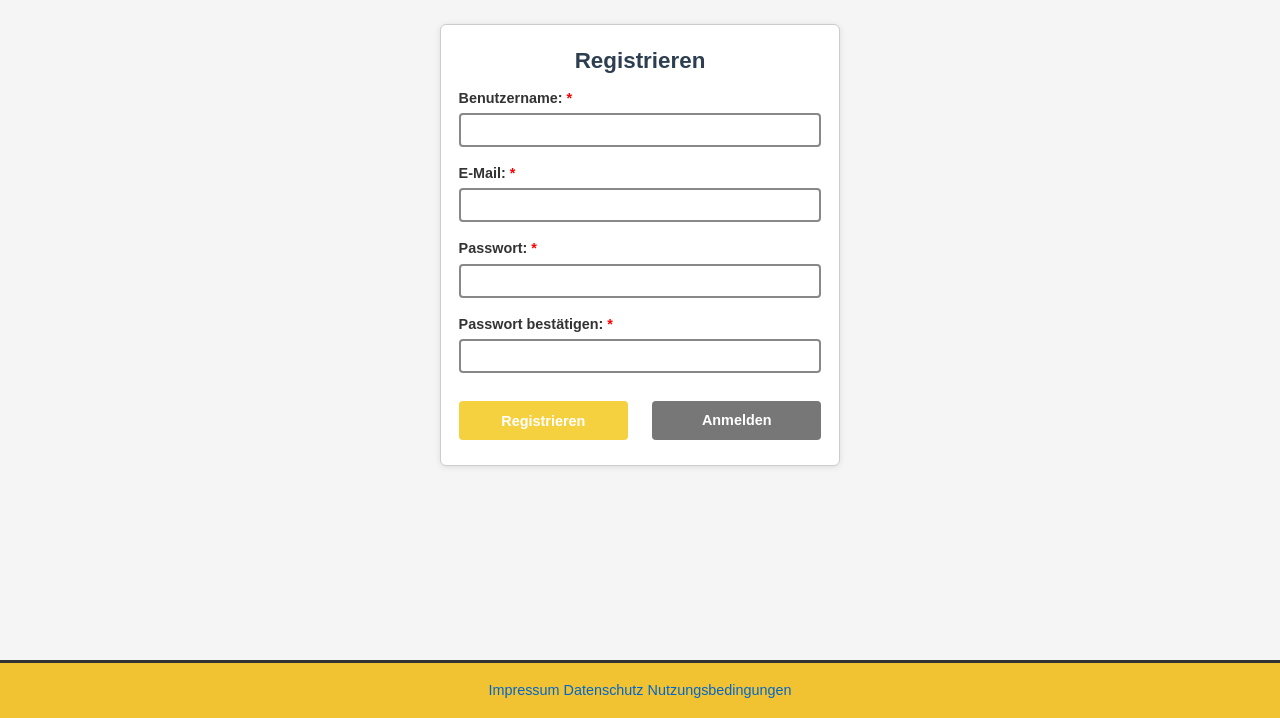
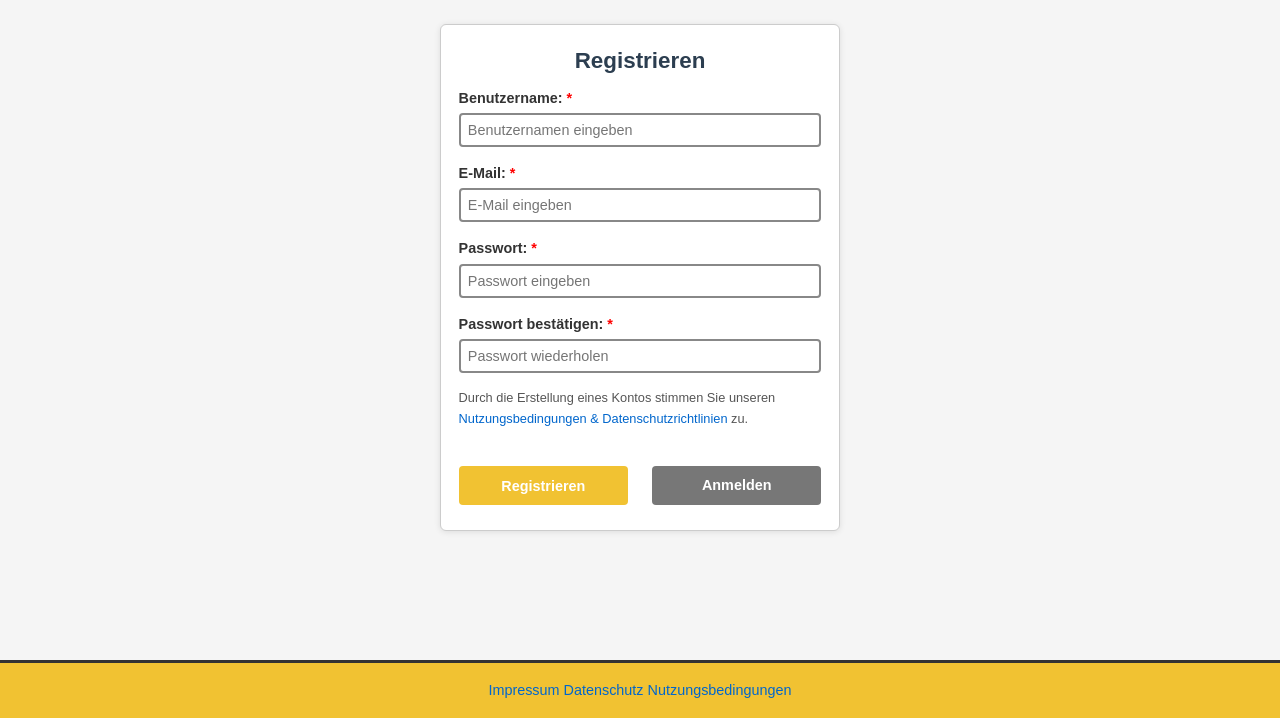
Before and after one commit to mentalri/Reiseberichte, a PHP site: page /registrierung.php in a window 1280 px wide. Shown: the part 86-804 px from the top of the page. Run offline with PHP 8.4, Linux system fonts and the light colour scheme.

Commit message:
inputs ergänzt

```diff
--- a/css/pages/formular.css
+++ b/css/pages/formular.css
@@ -87,7 +87,7 @@ input {
     font-size: 0.9rem;
     background-color: white;
     color: #333;
-    height: 34px; /* Noch kompakter */
+    height: 34px;
 }
 
 /* Buttons */
@@ -116,11 +116,11 @@ button:hover {
 }
 
 button[type="submit"] {
-    background-color: #f5d140; /* Darker golden color */
+    background-color: var(--color-footer-bg);
 }
 
 button[type="submit"]:hover {
-    background-color: #cc9900; /* Even darker for hover effect */
+    background-color: #cc9900;
 }
 /* Links in den Anmelde/Registrierungsformularen */
 form > div:last-child a {
@@ -142,6 +142,13 @@ form > div:last-child a:hover {
     text-decoration: none;
 }
 
+/* Intro-Text */
+.terms-text {
+    margin-bottom: 1rem;
+    font-size: 0.8rem;
+    color: #555;
+}
+
 /* Responsive Design */
 @media (max-width: 600px) {
     section {
--- a/registrierung.php
+++ b/registrierung.php
@@ -6,17 +6,13 @@
     <?php include_once "php/nav.php" ?>
 
     <main>
-
         <section>
             <h2>Registrieren</h2>
-
             <form action="anmeldung.php" method="POST">
-
-
                 <div>
-                    <label for="benutzername">Benutzername:</label>
+                    <label for="benutzername" class="required">Benutzername:</label>
                     <div>
-                    <input id="benutzername"
+                        <input type="text" id="benutzername" name="benutzername" placeholder="Benutzernamen eingeben" title="Bitte geben Sie Ihren Benutzernamen ein"
                             required minlength="5" maxlength="8"
                             oninvalid="setCustomValidity('Benutzername muss zwischen 5 und 8 Zeichen lang sein')"
                             oninput="setCustomValidity('')">
@@ -24,41 +20,47 @@
                 </div>
 
                 <div>
-                    <label for="email">E-Mail:</label>
+                    <label for="email" class="required">E-Mail:</label>
                     <div>
-                        <input type="email" id="email" maxlength="100" required>
+                        <input type="email" id="email" name="email" placeholder="E-Mail eingeben"
+                            pattern="[a-z0-9._%+\-]+@[a-z0-9.\-]+\.[a-z]{2,}$" title="Bitte geben Sie eine gültige E-Mail-Adresse ein (z.B. name@example.com)" maxlength="100" required>
                     </div>
                 </div>
 
                 <div>
-                    <label for="password">Passwort:</label>
+                    <label for="pwd" class="required">Passwort:</label>
                     <div>
-                    <input type="password" id="password" name="password"
-                               required minlength="8" maxlength="12"
+                        <input type="password" id="pwd" name="pwd"  placeholder="Passwort eingeben"
+                            pattern="(?=.*\d)(?=.*[a-z])(?=.*[A-Z]).{8,}"
+                            title="Bitte geben Sie Ihr Passwort ein. Es sollte mindestens 8 Zeichen lang sein" minlength="8" maxlength="12"
+                            required
                             oninvalid="setCustomValidity('Passwort muss zwischen 8 und 12 Zeichen lang sein')"
                             oninput="setCustomValidity('')">
                     </div>
                 </div>
 
                 <div>
-                    <label for="password_repeat">Passwort bestätigen:</label>
+                    <label for="password_repeat" class="required">Passwort bestätigen:</label>
                     <div>
-                        <input type="password" id="password_repeat" name="password_repeat" minlength="8" maxlength="12"
-                            required oninvalid="setCustomValidity('Passwort muss zwischen 8 und 12 Zeichen lang sein')"
+                        <input type="password" id="password_repeat" name="password_repeat" placeholder="Passwort wiederholen"
+                            minlength="8" maxlength="12" title="Bitte geben Sie das gleiche Passwort wie oben ein." required
+                            oninvalid="setCustomValidity('Passwort muss zwischen 8 und 12 Zeichen lang sein')"
                             oninput="setCustomValidity('')">
                     </div>
                 </div>
 
+                <p class="terms-text">
+                    Durch die Erstellung eines Kontos stimmen Sie unseren <a href="nutzungsbedingungen.php">Nutzungsbedingungen & <a href="datenschutz.php">Datenschutzrichtlinien</a> zu.
+                </p>
                 <div>
                     <button type="submit">Registrieren</button>
                     <a href= "anmeldung.php">Anmelden</a>
                 </div>
+
+
             </form>
-
         </section>
-
     </main>
-
     <?php include_once "php/footer.php" ?>
 </body>
 </html>
```
Also changed, not shown: anmeldung.php (+6 -2 lines). Lines whose indentation alone changed are shown as unchanged.
